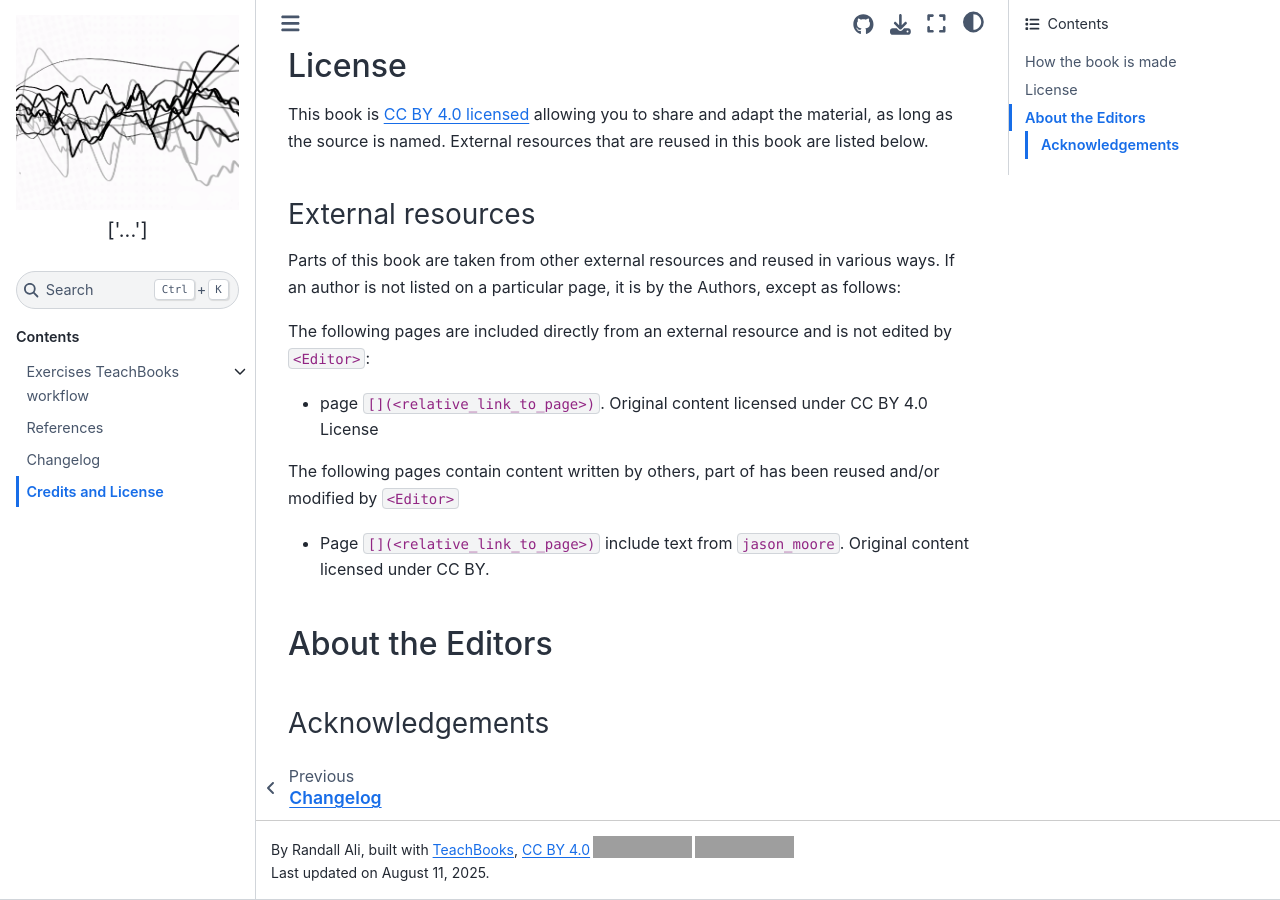
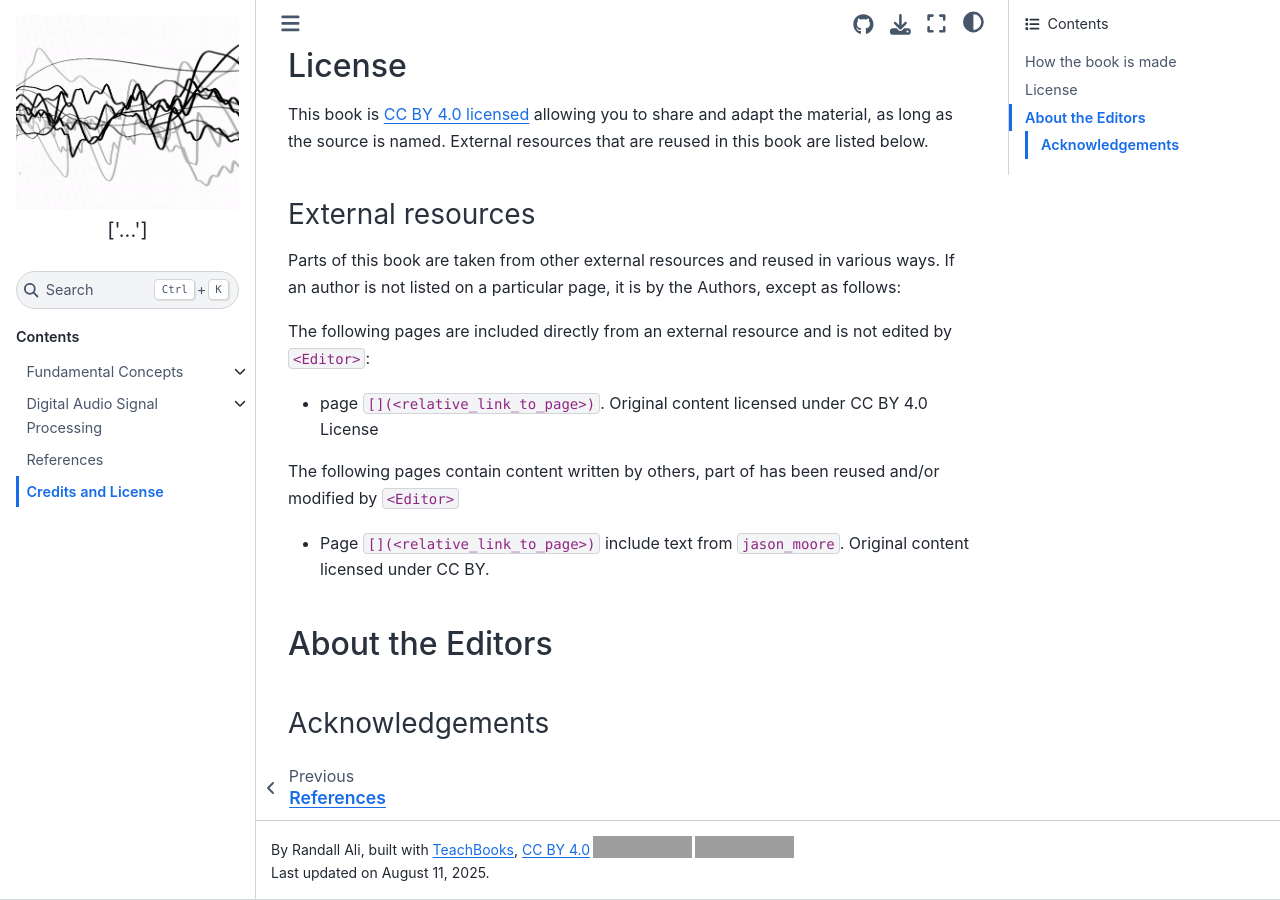
Before and after one commit to randyaliased/acspjbook, a Jupyter Book: the page built from book/credits.md, in a window 1280 px wide and 900 px high, scrolled down 1141 px. Built offline with Jupyter Book 1.0.4 settings and Sphinx 7.4.7 and the Sphinx Book theme 1.1.4, drawn with Linux system fonts in a browser that asks for light colours; pages that are not in the unit, such as notebooks, are missing from menus; comment, search, counter and statistics services are not loaded; cross-references to code outside the pages are shown as plain code; some of the changed lines change nothing that is shown; grey boxes are pictures that could not be loaded.

Commit message:
structure change

```diff
--- a/book/_config.yml
+++ b/book/_config.yml
@@ -21,9 +21,9 @@ sphinx:                                              # Options passed on to the
       exclude_patterns: ["**/_*.yml", "**/*.md", "**/*.ipynb"] #exclude files which should not be accessible for live code: https://teachbooks.io/manual/features/live_code.html
     html_theme_options:
       logo:
-        text: [... ]                               # Replace this with your own book title
-        image_light: ASPSlogolight.png             # Put your logo for the light mode here (can be the same as image_dark)
-        image_dark: ASPSlogodark.png     # Put your logo for the dark mode here (can be the same as image_light)
+        text: [... ]                                 # Replace this with your own book title
+        image_light: ASPSlogolight.png               # Put your logo for the light mode here (can be the same as image_dark)
+        image_dark: ASPSlogo.png                     # Put your logo for the dark mode here (can be the same as image_light)
       repository_url: "https://github.com/randyaliased/acspjbook/" # Add your own repo URL here
       path_to_docs: "book"                           # Required for edit_page_button, should be book if you're using TeachBooks package (https://github.com/TeachBooks/TeachBooks) or the TeachBooks deploy book workflow (https://teachbooks.io/manual/external/deploy-book-workflow/README.html)
       repository_branch: "main"                      # Replace when you change the name of your published branch (required for edit_page_button)
--- a/book/_toc.yml
+++ b/book/_toc.yml
@@ -4,28 +4,12 @@ root: intro.md
 parts:
   - caption: Contents
     chapters:
-    - file: some_content/overview.md
+    - file: fundamental/overview.md
       sections:
-      - file: some_content/JNB7_01_Sinusoidal_Model.ipynb
-      - file: some_content/text_and_code.ipynb
-    - file: exercises.md
+      - file: fundamental/JNB7_01_Sinusoidal_Model.ipynb
+      - file: fundamental/text_and_code.ipynb
+    - file: dasp/overview.md
       sections:
-      - file: exercises/001.md
-      - file: exercises/002.md
-      - file: exercises/003.md
-      - file: exercises/004.md
-      - file: exercises/005.md
-      - file: exercises/005a.md
-      - file: exercises/006.md
-      - file: exercises/summary
-    - file: syntax_exercises.md
-      sections:
-      - file: syntax_exercises/007.md
-      - file: syntax_exercises/008.md
-      - file: syntax_exercises/009.md
-      - file: syntax_exercises/010.md
-      - file: syntax_exercises/011.md
-      - file: syntax_exercises/012.md
+      - file: dasp/text_and_code.ipynb
     - file: references.md
-    - file: changelog.md
     - file: credits.md
```
